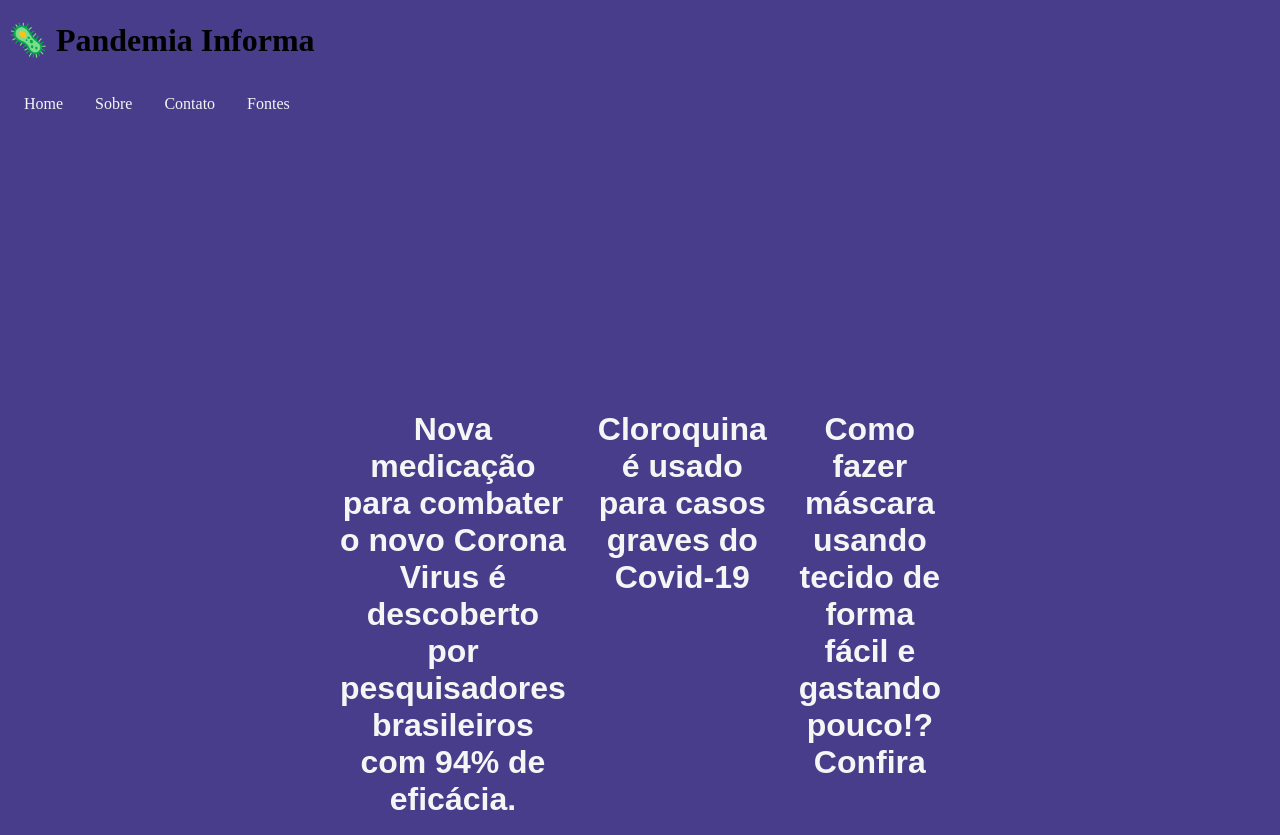
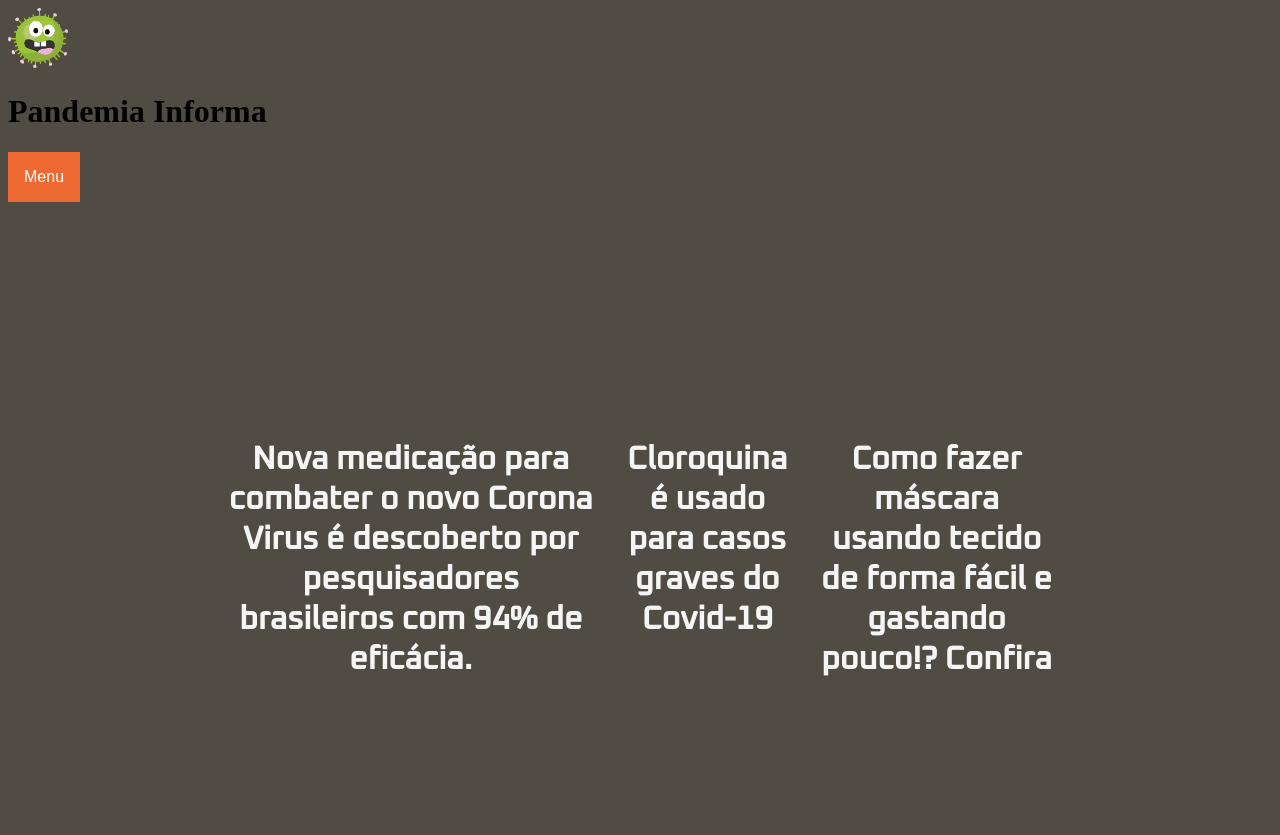
Before and after one commit to reactwes/Pandemia-informa, a plain HTML site: page index.html in a window 1280 px wide. Shown: the top 835 px of the page. Drawn offline with Linux system fonts and the light colour scheme.

Commit message:
Mudança do código Index.html
Foi mudado a fonte do app

```diff
--- a/estilo.css
+++ b/estilo.css
@@ -1,7 +1,7 @@
 body {
-  background-color: darkslateblue
+  background-color: #504B43;
+  padding:10 px;
 }
-
 
 a{
   float: left;
@@ -11,30 +11,73 @@ a{
   padding: 14px 16px;
   text-decoration: none;
 
+
 }
 
-#navbar{
+#Home {
+  font-family: 'Bebas Neue', cursive;
+  background-color: whitesmoke;
+  text-align: left;
+
+}
+
+.dropbtn {
+  background-color: #ED6931;
+  color: white;
+  padding: 16px;
+  font-size: 16px;
+  border: none;
+  cursor: pointer;
+}
+
+.dropdown {
+  position: relative;
+  display: inline-block;
+  font-family: 'Oxanium', cursive;
+}
+
+.dropdown-content {
+  display: none;
+  font-family: "Oxanium", cursive;
+  position: absolute;
+  background-color: #6F8F72;
+  min-width: 160px;
+  box-shadow: 0px 8px 16px 0px rgba(0,0,0,0.2);
+  z-index: 1;
+}
+
+.dropdown-content a {
+  color: whitesmoke;
+  padding: 12px 16px;
+  text-decoration: none;
   display: block;
-  justify-content: space-around
-  float: right;
+}
+
+.dropdown-content a:hover {background-color: #f1f1f1}
+
+.dropdown:hover .dropdown-content {
+  display: block;
+}
+
+.dropdown:hover .dropbtn {
+ background-color: #6F8F72;
 }
 
 #content{
   display: flex;
   text-decoration: none;
   justify-content: space-between;
-  padding: 15%;
-  margin: 10%;
+  padding: 8%;
+  margin: 8%;
 }
 .Corona1{
-  font-family: Arial, Helvetica, sans-serif
+  font-family: 'Oxanium', cursive;
 }
 .Corona2{
-  font-family: Arial, Helvetica, sans-serif;
-  text-align: 10px
+  font-family: 'Oxanium', cursive;
 }
 .Corona3{
-  font-family: Arial, Helvetica, sans-serif;
+  font-family: 'Oxanium', cursive;
 }
 #midia{
   display: flex;
--- a/index.html
+++ b/index.html
@@ -5,21 +5,31 @@
     <meta charset="UTF-8">
     <meta name="viewport" content="width=device-width, initial-scale=1, shrink-to-fit=no">
 
-    <title> Informe Corona </title>
+    <title> Pandemia Informa | HOME </title>
     <link rel="stylesheet" href="estilo.css"</link>
+    <link rel="preconnect" href="https://fonts.gstatic.com">
+<link href="https://fonts.googleapis.com/css2?family=Bebas+Neue&display=swap" rel="stylesheet">
+<link rel="preconnect" href="https://fonts.gstatic.com">
+<link href="https://fonts.googleapis.com/css2?family=Oxanium:wght@500&display=swap" rel="stylesheet">
 
 
 </head>
 
 <body>
-  <div id="Home"><h1> 🦠 Pandemia Informa </h1></div>
+  <div class="Home">
+    <img src="covid.png" width="60"; height="60"> </img> <h1> Pandemia Informa </h1>
+    </div>
 
-  <div id="navbar">
-    <div> <a href="index.html"> Home </a></div>
-    <div> <a href="about.html"> Sobre </a></div>
-    <div> <a href="contato.html"> Contato </a></div>
-    <div> <a href="fonte.html"> Fontes </a></div>
+  <div class="dropdown">
+    <button class="dropbtn"> Menu </button>
+    <div class="dropdown-content">
+      <a href="index.html"> Home </a>
+      <a href="about.html"> Quem somos?</a>
+      <a href="contato.html"> Junte-se </a>
+      <a href="fonte.html"> Bibliografia </a>
     </div>
+  </div>
+
 
   <div id="content">
    <div class="Corona1">
@@ -44,8 +54,6 @@
       <iframe width="395" height="350" src="https://www.youtube.com/embed/YaI-m7UflxQ" frameborder="0" allow="accelerometer; autoplay; encrypted-media; gyroscope; picture-in-picture" allowfullscreen></iframe>
       </div>
       </br>
-      </br>
-      </br>
   <footer>
     <p1> © 2020 - 2021 - Pandemia Informa </p1>
   </footer>
```
Also changed, not shown: spck.config.json (added, +7 -0 lines), covid.png (added).
